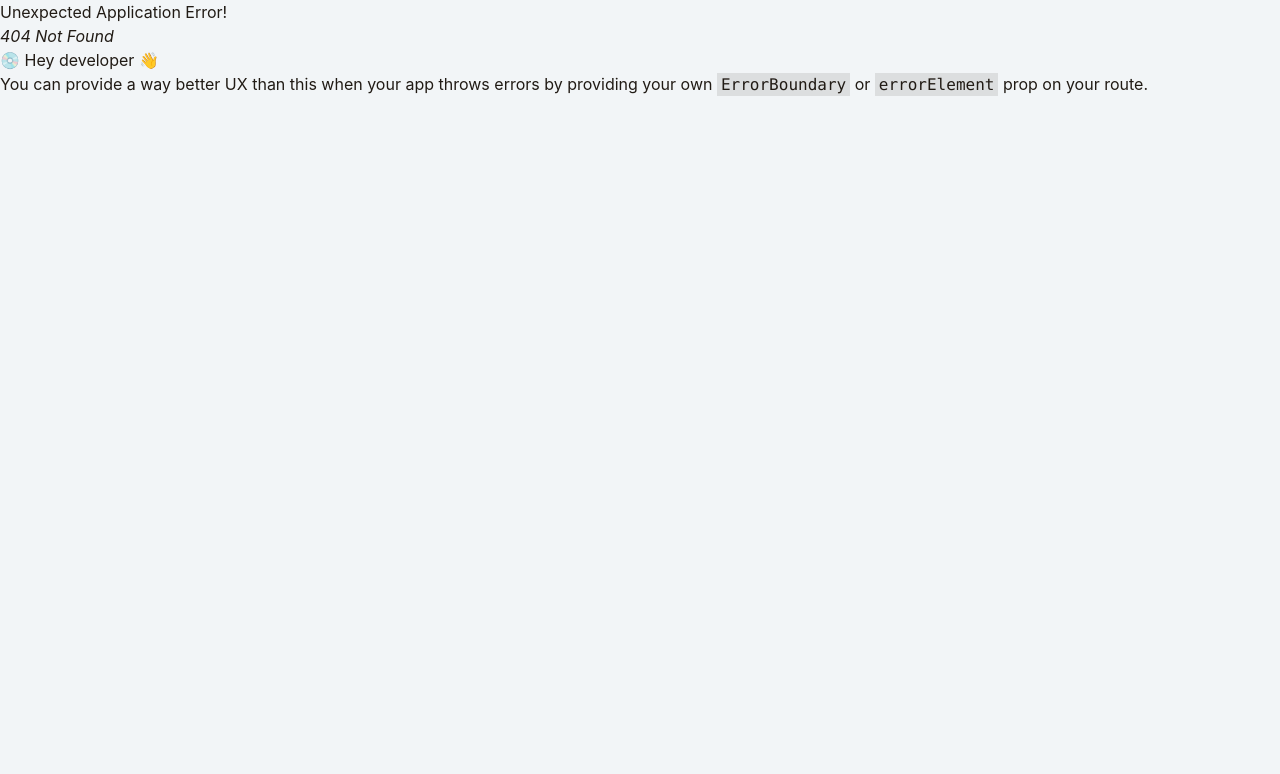
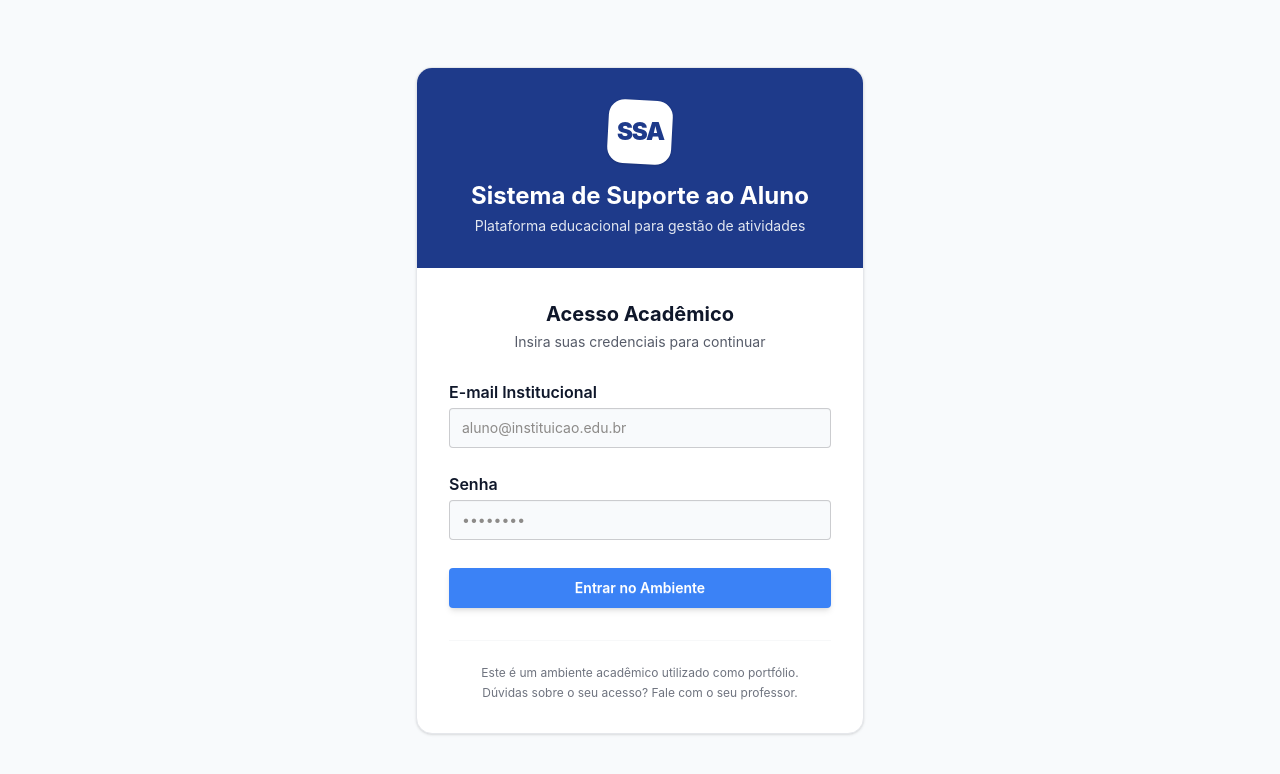
Before and after one commit to BraceroInSabot/SSA, a React (Vite) app in the folder FrontEnd/: page / in a window 1280 px wide. Before the commit this address had no page. Shown: the top 774 px of the page. Built offline with nearby package versions, Linux system fonts and the light colour scheme.

Commit message:
style && ref (LoginPage)

```diff
--- a/FrontEnd/src/page/Login.tsx
+++ b/FrontEnd/src/page/Login.tsx
@@ -1,13 +1,115 @@
-import NavBar from "../components/NavBar/NavBar";
-import LoginForm from "../components/LoginForm/LoginForm";
-import '../assets/css/Login.css';
+import { useState } from "react";
+import { loginUser } from "../services/AuthService";
+import { useAuth } from "../contexts/AuthContext";
+import { useNavigate } from "react-router-dom";
 
 function Login() {
+    const [email, setEmail] = useState("");
+    const [password, setPassword] = useState("");
+    const [error, setError] = useState<string | null>(null);
+    const [isLoading, setIsLoading] = useState(false);
+    const { login } = useAuth();
+    const navigate = useNavigate();
+
+    const handleSubmit = async (e: React.FormEvent) => {
+        e.preventDefault();
+        setError(null);
+        setIsLoading(true);
+
+        try {
+            const data = await loginUser(email, password);
+            login(data.access);
+            if (data.access && data.refresh) {
+                navigate("/atividades");
+            }
+        } catch {
+            setError("Credenciais inválidas. Verifique seu e-mail e senha.");
+        } finally {
+            setIsLoading(false);
+        }
+    };
+
     return (
-        <div className="flex flex-col min-h-screen bg-[#F2F5F7]">
-            <NavBar />
+        <div className="min-h-screen bg-[#F8FAFC] flex flex-col items-center justify-center p-4">
+            <div className="max-w-md w-full bg-white rounded-2xl shadow-sm border border-gray-200 overflow-hidden">
+                <div className="bg-[#1E3A8A] px-6 py-8 text-center">
+                    <div className="w-16 h-16 bg-white rounded-2xl flex items-center justify-center mx-auto mb-4 shadow-sm transform rotate-3">
+                        <span className="text-[#1E3A8A] text-2xl font-black tracking-tighter -rotate-3">SSA</span>
+                    </div>
+                    <h1 className="text-2xl font-bold text-white mb-1">Sistema de Suporte ao Aluno</h1>
+                    <p className="text-[#F8FAFC] text-sm opacity-90">Plataforma educacional para gestão de atividades</p>
+                </div>
 
-            <LoginForm />
+                <div className="p-8">
+                    <div className="mb-6 text-center">
+                        <h2 className="text-xl font-bold text-[#0F172A]">Acesso Acadêmico</h2>
+                        <p className="text-[#0F172A] opacity-70 text-sm mt-1">Insira suas credenciais para continuar</p>
+                    </div>
+
+                    {error && (
+                        <div className="bg-red-50 text-red-600 p-3 rounded-lg text-sm mb-6 flex items-center gap-2 border border-red-100">
+                            <svg xmlns="http://www.w3.org/2000/svg" className="h-5 w-5 shrink-0" viewBox="0 0 20 20" fill="currentColor">
+                                <path fillRule="evenodd" d="M18 10a8 8 0 11-16 0 8 8 0 0116 0zm-7 4a1 1 0 11-2 0 1 1 0 012 0zm-1-9a1 1 0 00-1 1v4a1 1 0 102 0V6a1 1 0 00-1-1z" clipRule="evenodd" />
+                            </svg>
+                            {error}
+                        </div>
+                    )}
+
+                    <form onSubmit={handleSubmit} className="flex flex-col gap-5">
+                        <div className="form-control">
+                            <label className="label py-1" htmlFor="email">
+                                <span className="label-text font-semibold text-[#0F172A]">E-mail Institucional</span>
+                            </label>
+                            <input
+                                id="email"
+                                type="email"
+                                className="input input-bordered w-full bg-[#F8FAFC] focus:bg-white focus:outline focus:outline-2 focus:outline-[#3B82F6] focus:border-transparent"
+                                placeholder="aluno@instituicao.edu.br"
+                                value={email}
+                                onChange={(e) => setEmail(e.target.value)}
+                                required
+                                autoComplete="email"
+                            />
+                        </div>
+
+                        <div className="form-control">
+                            <label className="label py-1" htmlFor="password">
+                                <span className="label-text font-semibold text-[#0F172A]">Senha</span>
+                            </label>
+                            <input
+                                id="password"
+                                type="password"
+                                className="input input-bordered w-full bg-[#F8FAFC] focus:bg-white focus:outline focus:outline-2 focus:outline-[#3B82F6] focus:border-transparent"
+                                placeholder="••••••••"
+                                value={password}
+                                onChange={(e) => setPassword(e.target.value)}
+                                required
+                                autoComplete="current-password"
+                            />
+                        </div>
+
+                        <button
+                            type="submit"
+                            disabled={isLoading}
+                            className="btn bg-[#3B82F6] hover:bg-[#2563EB] text-white w-full mt-2 border-none shadow-md transition-colors"
+                        >
+                            {isLoading ? (
+                                <>
+                                    <span className="loading loading-spinner loading-sm"></span>
+                                    Acessando...
+                                </>
+                            ) : (
+                                "Entrar no Ambiente"
+                            )}
+                        </button>
+                    </form>
+
+                    <div className="mt-8 text-center text-xs text-[#0F172A] opacity-60 border-t border-gray-100 pt-6">
+                        <p>Este é um ambiente acadêmico utilizado como portfólio.</p>
+                        <p className="mt-1">Dúvidas sobre o seu acesso? Fale com o seu professor.</p>
+                    </div>
+                </div>
+            </div>
         </div>
     );
 }
--- a/FrontEnd/src/router/router.tsx
+++ b/FrontEnd/src/router/router.tsx
@@ -9,7 +9,7 @@ import ProfilePage from '../page/Profile';
 
 const router = createBrowserRouter([
   {
-    path: '/login',
+    path: '/',
     element: <Login />,
   },
   {
@@ -21,11 +21,11 @@ const router = createBrowserRouter([
     element: <SingleActivity />,
   },
   {
-    path: '/atividade/novo', // <-- Rota para criar do zero
+    path: '/atividade/novo',
     element: <ActivityEditor />,
   },
   {
-    path: '/atividade/editar/:id', // <-- Rota para editar questões de algo existente
+    path: '/atividade/editar/:id',
     element: <ActivityEditor />,
   },
   {
```
Also changed, not shown: 1 other file (tests, documents, lock files or other folders).
